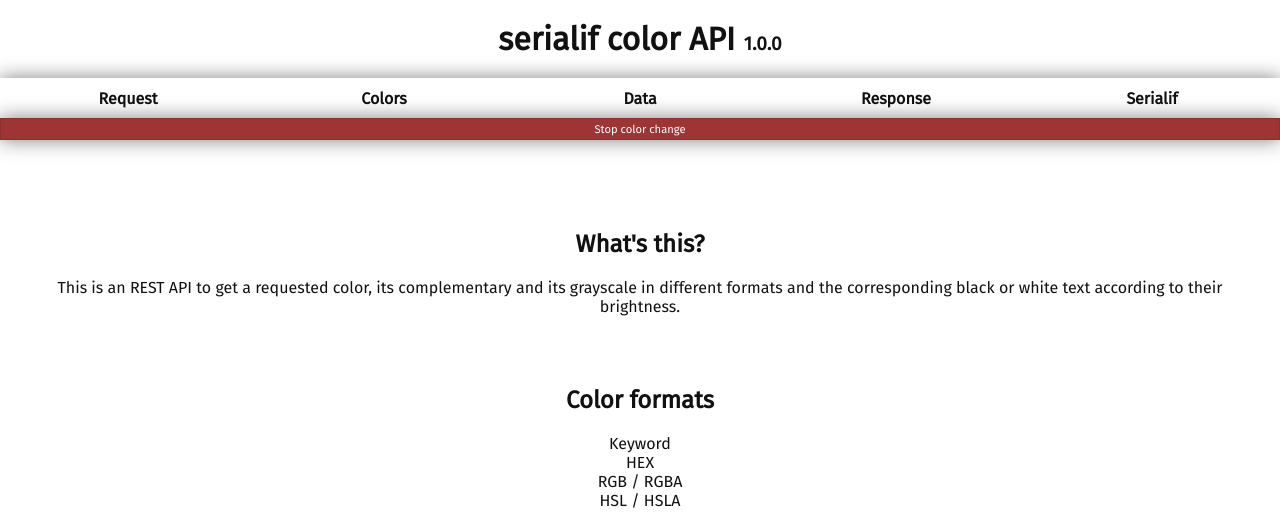
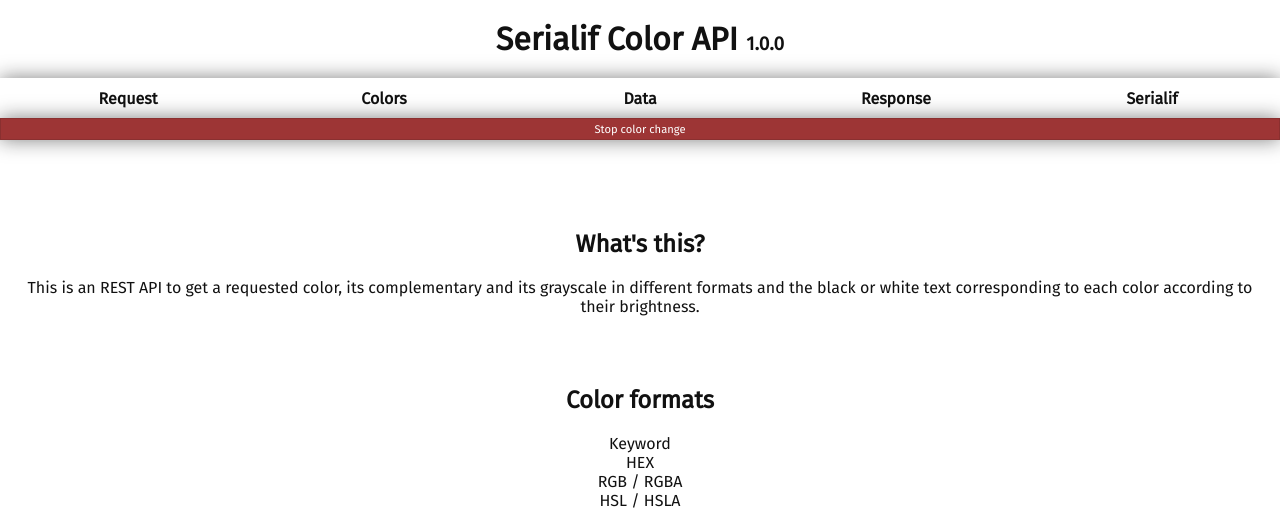
Before and after one commit to Serialif/color-api, a PHP site: template views/home.php in a window 1280 px wide. Shown: the top 515 px of the page. Run offline with PHP 8.4, Linux system fonts and the light colour scheme; the template is opened without the code that fills it, so the values that code supplies are empty; some libraries are stand-ins or nearby versions.

Commit message:
add README.md and LICENSE

```diff
--- a/views/home.php
+++ b/views/home.php
@@ -12,7 +12,7 @@ require 'templates/_header.php' ?>
     <div class="title section">
         <div class="subTitle">What's this?</div>
         This is an REST API to get a requested color, its complementary and its grayscale in different formats
-        and the corresponding black or white text according to their brightness.
+        and the black or white text corresponding to each color according to their brightness.
     </div>
 
     <div class="separation"></div>
--- a/views/templates/_header.php
+++ b/views/templates/_header.php
@@ -35,5 +35,5 @@
 </head>
 <body>
 <div class="header" id="header">
-    <h1>serialif color API <span class="version">1.0.0</span></h1>
+    <h1>Serialif Color API <span class="version">1.0.0</span></h1>
 </div>
```
Also changed, not shown: README.md (added), 1 other file.
